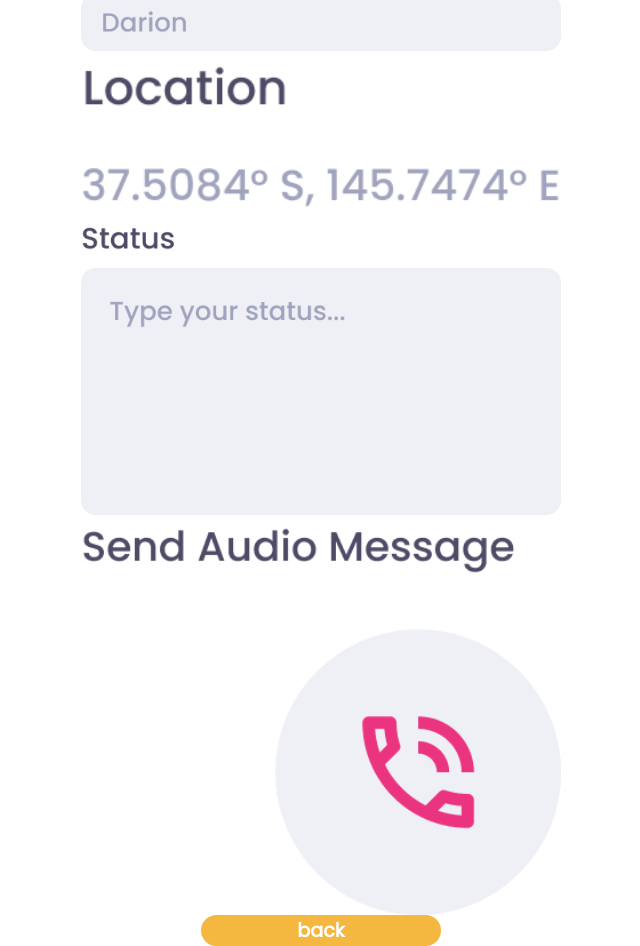
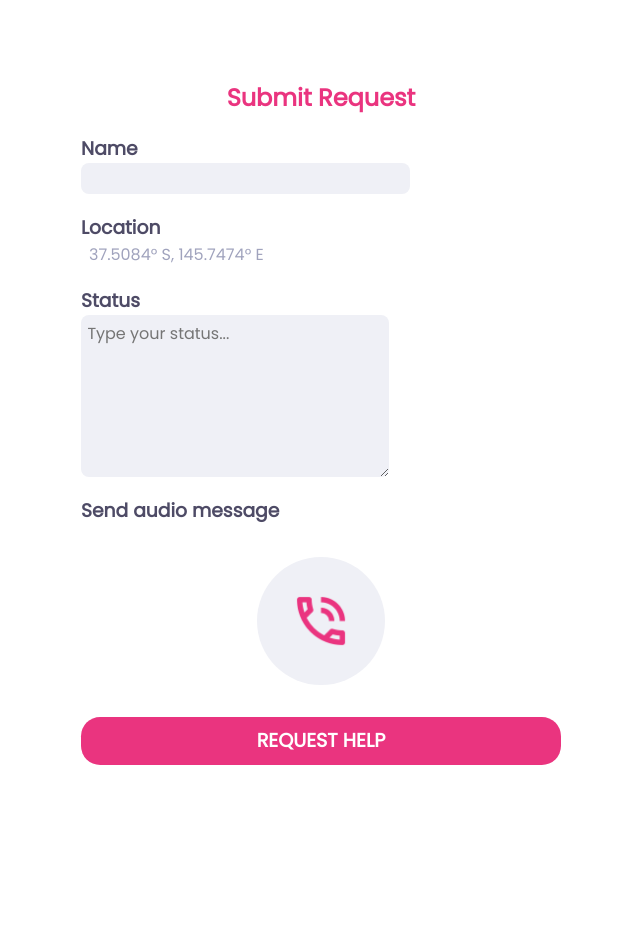
Before and after one commit to chimingyip/sky-net, a Gatsby site: page /request-help in a window 1280 px wide. Shown: the whole page, without its empty margins (319-959 px from the left). After the commit the page ends 848 px from the top, so only its background shows below. Built offline with nearby package versions, Linux system fonts and the light colour scheme; Gatsby itself is replaced by a stand-in of ours.

Commit message:
Submit Request looking hot

```diff
--- a/global.css
+++ b/global.css
@@ -2,6 +2,7 @@ html, body, #___gatsby {
     padding: 0;
     height: 100%;
     margin: 0px;
+    top: 0em;
 }
 
 body {
--- a/src/pages/button.css
+++ b/src/pages/button.css
@@ -39,3 +39,76 @@ button:active {
     background-color: #2EC8EC;
     flex: 2;
 }
+
+/* all of this is in the global selector scope so I am going to use this file */
+
+.left-aligned {
+    justify-self: left;
+    align-self: flex-start;
+}
+
+.request-help-header {
+    /* font-size: medium; */
+    color: #4E4B66;
+    font-family: Poppins, sans-serif;
+    margin-bottom: 0;
+}
+#request-helpTitle {
+    color: #EA347F;
+    font-family: poppins, sans-serif;
+    font-weight: bold;
+    font-size: x-large;
+
+}
+
+#request-help-location {
+    color: #A0A3BD;
+    margin-top: 0;
+    padding-left: 0.5em;
+}
+.request-help-name-input {
+    background-color: #EFF0F6;
+    border: 0 none black;
+    padding: 0.2em 0.4em;
+    font-size: medium;
+    font-family: Poppins, sans-serif;
+    border-radius: 0.5em;
+    width: fill-available;
+}
+.request-help-name-input:active, .request-help-name-input:focus {
+    /* border-radius: 0.5em; */
+    outline: none;
+    box-shadow: 0 0 3px 0 #4E4B66;
+}
+textarea.request-help-name-input {
+    padding: 0.4em;
+    flex: 2;
+}
+
+#request-help-call {
+    width: 20vw;
+    height: 20vw;
+    margin-top: 2em;
+    margin-bottom: 2em;
+    max-width: 8em;
+    max-height: 8em;
+    /* height: fit-content; */
+    background-color: #EFF0F6;
+    border-radius: 50%;
+}
+#request-help-call:active {
+    box-shadow: 0 0 3px 0 #4E4B66;
+}
+#request-help-call > img {
+    width: 50%;
+    pointer-events: none;
+    transform: translate(50%, 50%);
+    /* margin: auto; */
+
+}
+#secondnd {
+    background-color: #EA347F;
+    margin-top: auto;
+    padding: 0.5em 0em;
+
+}
--- a/src/pages/request-help.js
+++ b/src/pages/request-help.js
@@ -2,28 +2,40 @@ import * as React from "react";
 import { Link, navigate } from "gatsby";
 import 'fontsource-poppins';
 import './button.css';
-import './request.css';
-import name from "./../images/images_png/name.png";
-import loc from "./../images/images_png/loc.png";
-import stat from "./../images/images_png/status.png";
-import audio from "./../images/images_png/send_audio.png";
+// import './request.css';
+// import name from "./../images/images_png/name.png";
+// import loc from "./../images/images_png/loc.png";
+// import stat from "./../images/images_png/status.png";
+// import audio from "./../images/images_png/send_audio.png";
+import phone from "./../images/phone_in_talk_24px_outlined.png";
 
 export default function RequestHelp() {
     return (
         <div id='mainBar'>
-            <h1 id='header'>Submit Request</h1>
-            <img src={name} width='100%' id='name' ></img>
-            <img src={loc} width='100%' id='name' ></img>
-            <img src={stat} width='100%' id='name' ></img>
-            <img src={audio} width='100%' id='name' ></img>
+            <h1 id='request-helpTitle' style={{marginBottom: 'auto'}}>Submit Request</h1>
+            <h3 className='left-aligned request-help-header'>Name</h3>
+            <input className='left-aligned request-help-name-input' type='text' name='name'></input>
+            <h3 className='left-aligned request-help-header'>Location</h3>
+            <p className='left-aligned request-help-header' id='request-help-location'>37.5084° S, 145.7474° E</p>
+            <h3 className='left-aligned request-help-header'>Status</h3>
+            <textarea className='left-aligned request-help-name-input' name='status' placeholder='Type your status...'></textarea>
+            <h3 className='left-aligned request-help-header'>Send audio message</h3>
+            <div id='request-help-call'><img src={phone}/></div>
+            {/* <input className='left-aligned request-help-name-input' type='' name='name'></input> */}
+            {/* <img src={name} width='100%' id='name' ></img> */}
+            {/* <img src={loc} width='100%' id='name' ></img> */}
+            {/* <img src={stat} width='100%' id='name' ></img> */}
+            {/* <img src={audio} width='100%' id='name' ></img> */}
 
-            <button id='firstst' onClick={() => navigate('/')}>
-                back
+            <button id='secondnd'  onClick={() => navigate('/')}>
+                REQUEST HELP
                 </button>
             {/* <Link to="/">HOME</Link> */}
         </div>
     )
 }
+
+
 
 
 /*
```
